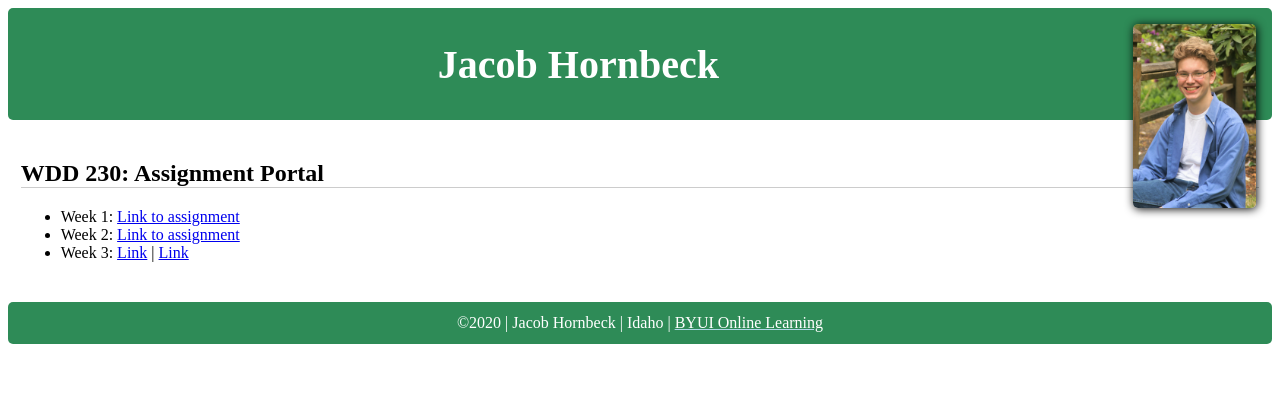
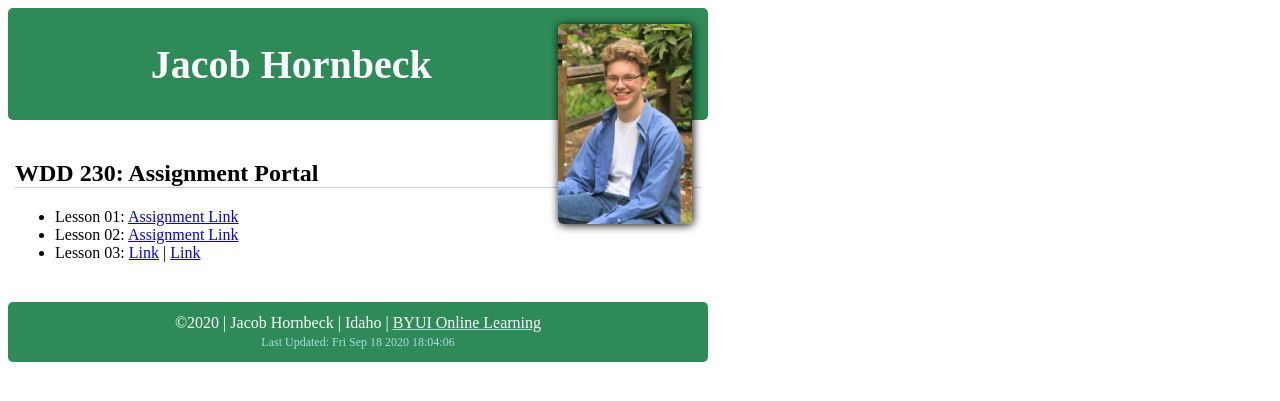
Before and after one commit to JacobHornbeck/JacobHornbeck.github.io, a PHP site: page /wdd230/index.html in a window 1280 px wide. Shown: the top 401 px of the page. Run offline with PHP 8.4, Linux system fonts and the light colour scheme; some web fonts are replaced.

Commit message:
edit wdd230 stuff

```diff
--- a/wdd230/index.html
+++ b/wdd230/index.html
@@ -7,7 +7,7 @@
         <link href="https://fonts.googleapis.com/css2?family=Gugi&display=swap" rel="stylesheet">
         <link rel="stylesheet" href="styles/style.css">
     </head>
-    <body>
+    <body onkeyup="PrintDate()">
         <header>
             <h1>Jacob Hornbeck</h1>
             <img src="images/profile.JPG" alt="Jacob Hornbeck's profile picture">
@@ -15,13 +15,13 @@
         <main>
             <h2>WDD 230: Assignment Portal</h2>
             <ul>
-                <li>Week 1: <a href="#">Link to assignment</a></li>
-                <li>Week 2: <a href="#">Link to assignment</a></li>
-                <li>Week 3: <a href="#">Link</a> | <a href="#">Link</a></li>
+                <li>Lesson 01: <a href="#">Assignment Link</a></li>
+                <li>Lesson 02: <a href="#">Assignment Link</a></li>
+                <li>Lesson 03: <a href="#">Link</a> | <a href="#">Link</a></li>
             </ul>
         </main>
         <footer>
-            &copy;<span id="year"></span> | Jacob Hornbeck | Idaho | <a href="https://www.byui.edu/online" target="_blank">BYUI Online Learning</a>
+            &copy;<span id="year"></span> | Jacob Hornbeck | Idaho | <a href="https://www.byui.edu/online" target="_blank">BYUI Online Learning</a><br>
             <span id="updated"></span>
         </footer>
     </body>
--- a/wdd230/scripts/script.js
+++ b/wdd230/scripts/script.js
@@ -1 +1,24 @@
-document.getElementById("year").innerHTML = new Date().getFullYear();
+document.getElementById("year").innerHTML = new Date().getFullYear()
+document.getElementById("updated").innerHTML = "Last Updated: Fri Sep 18 2020 18:04:06"
+
+var sequence = ""
+var timeOutOn = false
+
+function PrintDate() {
+    var ky = event.keyCode
+    sequence+=ky.toString()
+    if (sequence=="818769828489") {
+        console.log(new Date())
+    }
+    if (timeOutOn) {
+        clearTimeout(timeout1)
+        timeOutOn = false
+    }
+    else {
+        timeOutOn = true
+        var timeout1 = setTimeout(() => {
+            sequence = ""
+            timeOutOn = false
+        }, 2000)
+    }
+}
--- a/wdd230/styles/style.css
+++ b/wdd230/styles/style.css
@@ -1,11 +1,14 @@
 * {
     font-family: 'Gugi';
+}
+body {
+    max-width: 700px;
 }
 header {
     background-color: seagreen;
     padding: 1em;
     display: grid;
-    grid-template-columns: auto 10%;
+    grid-template-columns: auto 20%;
     grid-template-rows: 5em;
     justify-items: center;
     border-radius: 5px;
@@ -44,3 +47,7 @@ footer a:hover {
     color: lightgreen;
     text-shadow: 1px 1px 10px lightblue;
 }
+#updated {
+    color: lightblue;
+    font-size: 12px;
+}
```
